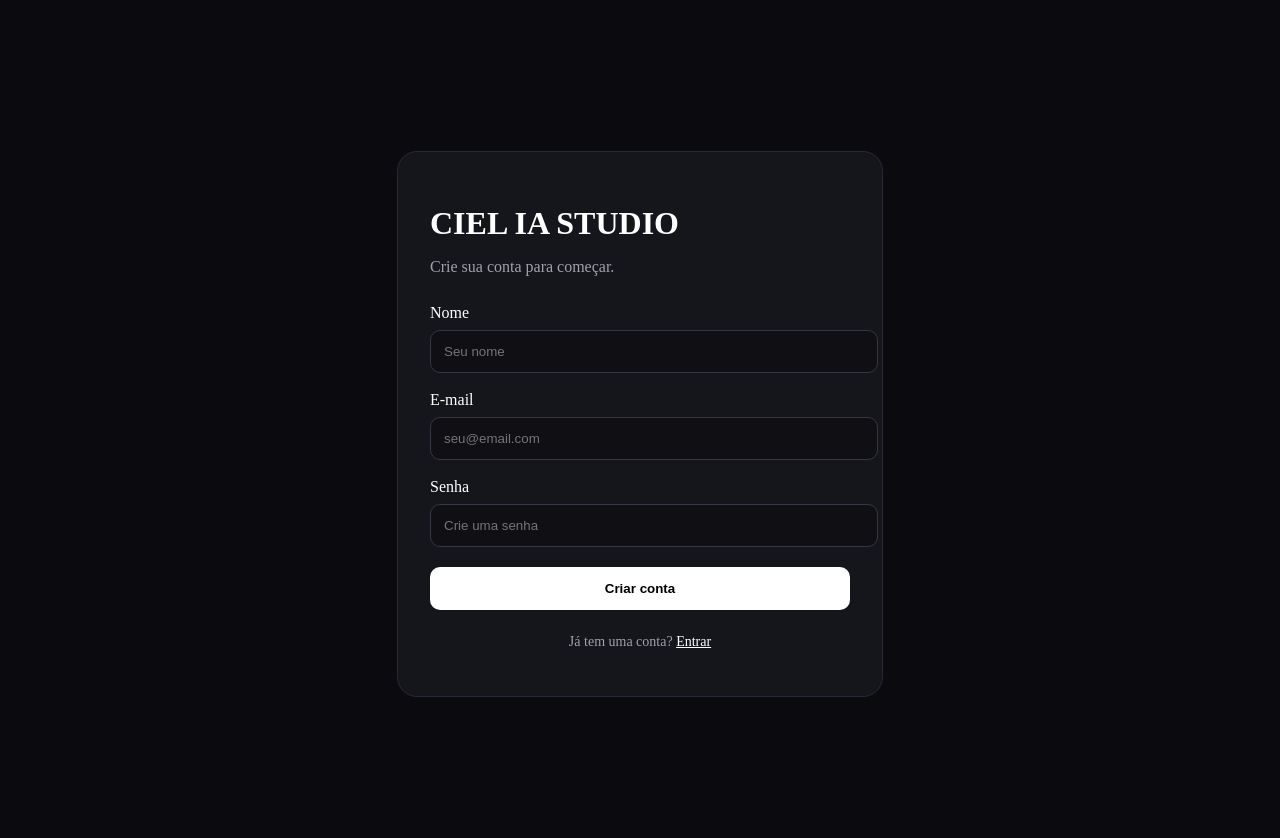
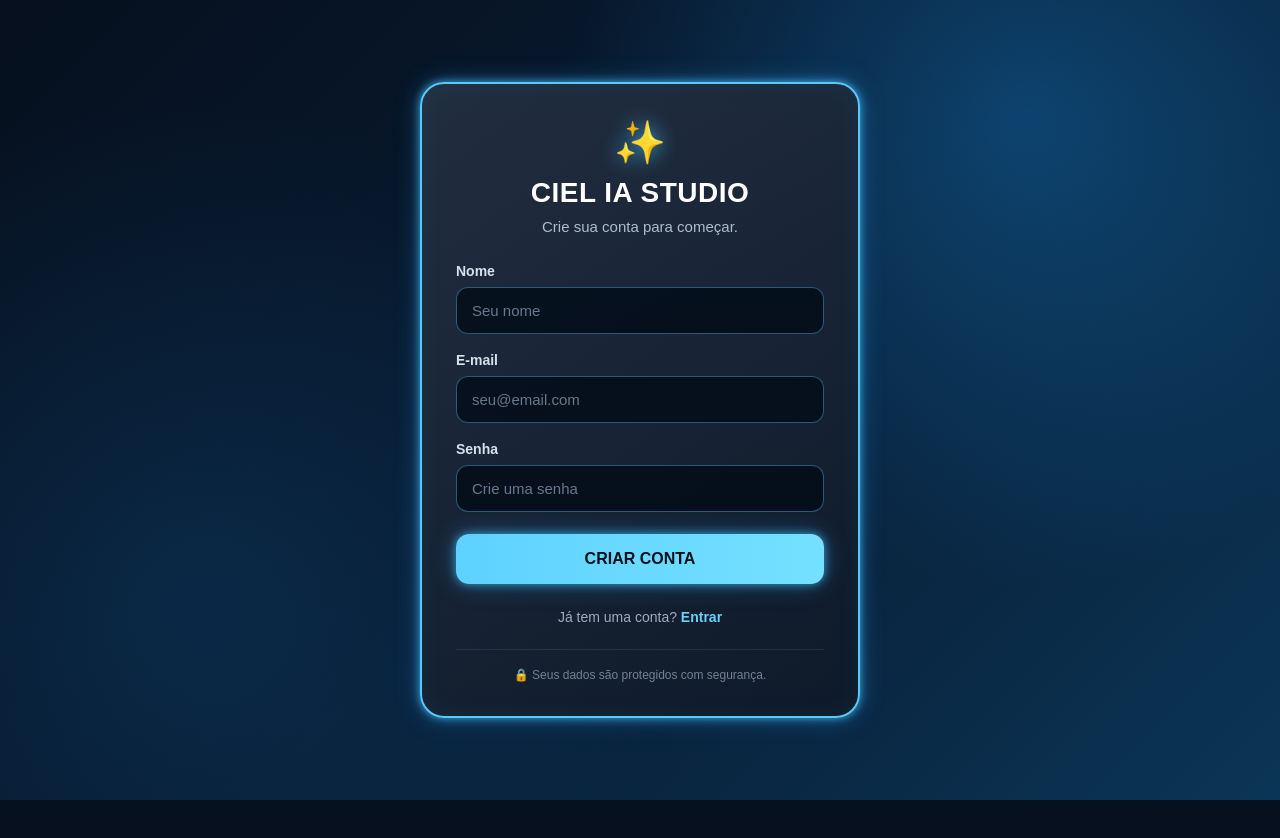
Before and after one commit to Ciel-dias/ciel-ia-studio, a Next.js app: page /cadastro in a window 1280 px wide. Shown: the top 838 px of the page. After the commit the page ends 800 px from the top, so only its background shows below. Built offline with nearby package versions, Linux system fonts and the light colour scheme.

Commit message:
Update page.tsx
Cadastro

```diff
--- a/src/app/cadastro/page.tsx
+++ b/src/app/cadastro/page.tsx
@@ -53,192 +53,421 @@ export default function CadastroPage() {
   }
 
   return (
-    <main
-      style={{
-        minHeight: "100vh",
-        display: "flex",
-        alignItems: "center",
-        justifyContent: "center",
-        padding: "24px",
-        background: "#0b0b0f",
-        color: "#ffffff",
-      }}
-    >
-      <div
-        style={{
-          width: "100%",
-          maxWidth: "420px",
-          padding: "32px",
-          borderRadius: "20px",
-          background: "#15151c",
-          border: "1px solid #292936",
-        }}
-      >
-        <h1
-          style={{
-            fontSize: "32px",
-            fontWeight: 700,
-            marginBottom: "8px",
-          }}
-        >
+    <>
+      <style jsx global>{`
+        * {
+          box-sizing: border-box;
+        }
+
+        html,
+        body {
+          margin: 0;
+          padding: 0;
+          background: #06101e;
+        }
+
+        body {
+          font-family: Arial, Helvetica, sans-serif;
+        }
+
+        a {
+          -webkit-tap-highlight-color: transparent;
+        }
+
+        .page {
+          min-height: 100vh;
+          display: flex;
+          align-items: center;
+          justify-content: center;
+          padding: 30px 20px;
+          color: #ffffff;
+
+          background:
+            radial-gradient(
+              circle at 80% 15%,
+              rgba(20, 119, 190, 0.42),
+              transparent 38%
+            ),
+            radial-gradient(
+              circle at 15% 75%,
+              rgba(15, 76, 125, 0.32),
+              transparent 40%
+            ),
+            linear-gradient(
+              135deg,
+              #06101e 0%,
+              #081a30 48%,
+              #0b3556 100%
+            );
+        }
+
+        .card {
+          width: 100%;
+          max-width: 440px;
+          padding: 34px;
+
+          border-radius: 24px;
+
+          background:
+            linear-gradient(
+              145deg,
+              rgba(35, 47, 65, 0.96),
+              rgba(14, 25, 40, 0.98)
+            );
+
+          border: 2px solid #58c9ff;
+
+          box-shadow:
+            0 0 8px rgba(70, 199, 255, 0.8),
+            0 0 25px rgba(43, 167, 255, 0.35),
+            inset 0 0 25px rgba(56, 174, 255, 0.07);
+        }
+
+        .logo {
+          text-align: center;
+          margin-bottom: 28px;
+        }
+
+        .logo-icon {
+          font-size: 42px;
+          margin-bottom: 10px;
+          filter: drop-shadow(
+            0 0 10px rgba(75, 199, 255, 0.8)
+          );
+        }
+
+        .logo-title {
+          margin: 0;
+          font-size: 28px;
+          font-weight: 800;
+          letter-spacing: 0.5px;
+        }
+
+        .logo-subtitle {
+          margin: 9px 0 0;
+          color: #aebdcd;
+          font-size: 15px;
+        }
+
+        .form {
+          width: 100%;
+        }
+
+        .field {
+          margin-bottom: 18px;
+        }
+
+        .label {
+          display: block;
+          margin-bottom: 8px;
+          color: #d5e1ec;
+          font-size: 14px;
+          font-weight: 700;
+        }
+
+        .input {
+          width: 100%;
+          padding: 14px 15px;
+
+          border-radius: 12px;
+          border: 1px solid rgba(94, 203, 255, 0.4);
+
+          outline: none;
+
+          background: rgba(3, 13, 25, 0.82);
+          color: #ffffff;
+
+          font-size: 15px;
+
+          transition:
+            border-color 0.2s ease,
+            box-shadow 0.2s ease,
+            background 0.2s ease;
+        }
+
+        .input::placeholder {
+          color: #68798b;
+        }
+
+        .input:focus {
+          border-color: #63d3ff;
+
+          background: rgba(3, 16, 30, 0.95);
+
+          box-shadow:
+            0 0 12px rgba(70, 199, 255, 0.25),
+            inset 0 0 10px rgba(56, 174, 255, 0.04);
+        }
+
+        .error {
+          margin: 2px 0 16px;
+          padding: 11px 13px;
+
+          border-radius: 10px;
+
+          background: rgba(239, 68, 68, 0.1);
+          border: 1px solid rgba(248, 113, 113, 0.3);
+
+          color: #fca5a5;
+          font-size: 13px;
+          line-height: 1.4;
+        }
+
+        .success {
+          margin: 2px 0 16px;
+          padding: 11px 13px;
+
+          border-radius: 10px;
+
+          background: rgba(34, 197, 94, 0.1);
+          border: 1px solid rgba(74, 222, 128, 0.3);
+
+          color: #86efac;
+          font-size: 13px;
+          line-height: 1.4;
+        }
+
+        .button {
+          width: 100%;
+          margin-top: 4px;
+          padding: 16px;
+
+          border: none;
+          border-radius: 13px;
+
+          cursor: pointer;
+
+          color: #04101b;
+
+          background:
+            linear-gradient(
+              90deg,
+              #5ed2ff,
+              #75e0ff
+            );
+
+          font-size: 16px;
+          font-weight: 800;
+
+          box-shadow:
+            0 0 10px rgba(70, 199, 255, 0.7),
+            0 0 24px rgba(43, 167, 255, 0.35);
+
+          transition:
+            transform 0.2s ease,
+            box-shadow 0.2s ease,
+            opacity 0.2s ease;
+        }
+
+        .button:hover {
+          transform: translateY(-2px);
+
+          box-shadow:
+            0 0 14px rgba(85, 211, 255, 1),
+            0 0 32px rgba(43, 167, 255, 0.55);
+        }
+
+        .button:active {
+          transform: scale(0.98);
+        }
+
+        .button:disabled {
+          cursor: not-allowed;
+          opacity: 0.6;
+          transform: none;
+        }
+
+        .login-text {
+          margin: 25px 0 0;
+
+          text-align: center;
+
+          color: #9eacbd;
+          font-size: 14px;
+        }
+
+        .login-link {
+          color: #68d2ff;
+          font-weight: 700;
+          text-decoration: none;
+
+          transition:
+            color 0.2s ease,
+            text-shadow 0.2s ease;
+        }
+
+        .login-link:hover {
+          color: #a4e9ff;
+
+          text-shadow:
+            0 0 10px rgba(75, 199, 255, 0.8);
+        }
+
+        .security {
+          margin-top: 24px;
+          padding-top: 18px;
+
+          border-top: 1px solid rgba(100, 180, 255, 0.14);
+
+          text-align: center;
+
+          color: #718297;
+          font-size: 12px;
+        }
+
+        @media (max-width: 520px) {
+          .page {
+            padding: 22px 14px;
+          }
+
+          .card {
+            padding: 25px 21px;
+            border-radius: 20px;
+          }
+
+          .logo-title {
+            font-size: 24px;
+          }
+
+          .logo-icon {
+            font-size: 36px;
+          }
+        }
+      `}</style>
+
+      <main className="page">
+        <section className="card">
+
+          {/* LOGO */}
+
+          <div className="logo">
+            <div className="logo-icon">
+              ✨
+            </div>
+
+            <h1 className="logo-title">
               CIEL IA STUDIO
             </h1>
 
-        <p
-          style={{
-            color: "#a1a1aa",
-            marginBottom: "28px",
-          }}
-        >
+            <p className="logo-subtitle">
               Crie sua conta para começar.
             </p>
+          </div>
 
-        <form onSubmit={handleCadastro}>
-          <label
-            style={{
-              display: "block",
-              marginBottom: "8px",
-            }}
+          {/* FORMULÁRIO */}
+
+          <form
+            className="form"
+            onSubmit={handleCadastro}
           >
+
+            {/* NOME */}
+
+            <div className="field">
+              <label className="label">
                 Nome
               </label>
 
               <input
+                className="input"
                 type="text"
                 value={nome}
-            onChange={(e) => setNome(e.target.value)}
+                onChange={(e) =>
+                  setNome(e.target.value)
+                }
                 placeholder="Seu nome"
                 required
-            style={{
-              width: "100%",
-              padding: "13px",
-              marginBottom: "18px",
-              borderRadius: "10px",
-              border: "1px solid #363642",
-              background: "#0f0f14",
-              color: "#ffffff",
-              outline: "none",
-            }}
               />
+            </div>
 
-          <label
-            style={{
-              display: "block",
-              marginBottom: "8px",
-            }}
-          >
+            {/* E-MAIL */}
+
+            <div className="field">
+              <label className="label">
                 E-mail
               </label>
 
               <input
+                className="input"
                 type="email"
                 value={email}
-            onChange={(e) => setEmail(e.target.value)}
+                onChange={(e) =>
+                  setEmail(e.target.value)
+                }
                 placeholder="seu@email.com"
                 required
-            style={{
-              width: "100%",
-              padding: "13px",
-              marginBottom: "18px",
-              borderRadius: "10px",
-              border: "1px solid #363642",
-              background: "#0f0f14",
-              color: "#ffffff",
-              outline: "none",
-            }}
               />
+            </div>
 
-          <label
-            style={{
-              display: "block",
-              marginBottom: "8px",
-            }}
-          >
+            {/* SENHA */}
+
+            <div className="field">
+              <label className="label">
                 Senha
               </label>
 
               <input
+                className="input"
                 type="password"
                 value={password}
-            onChange={(e) => setPassword(e.target.value)}
+                onChange={(e) =>
+                  setPassword(e.target.value)
+                }
                 placeholder="Crie uma senha"
                 required
                 minLength={6}
-            style={{
-              width: "100%",
-              padding: "13px",
-              marginBottom: "20px",
-              borderRadius: "10px",
-              border: "1px solid #363642",
-              background: "#0f0f14",
-              color: "#ffffff",
-              outline: "none",
-            }}
               />
+            </div>
+
+            {/* ERRO */}
 
             {error && (
-            <p
-              style={{
-                color: "#f87171",
-                marginBottom: "16px",
-                fontSize: "14px",
-              }}
-            >
+              <div className="error">
                 {error}
-            </p>
+              </div>
             )}
 
+            {/* SUCESSO */}
+
             {message && (
-            <p
-              style={{
-                color: "#4ade80",
-                marginBottom: "16px",
-                fontSize: "14px",
-              }}
-            >
+              <div className="success">
                 {message}
-            </p>
+              </div>
             )}
+
+            {/* BOTÃO */}
 
             <button
               type="submit"
+              className="button"
               disabled={loading}
-            style={{
-              width: "100%",
-              padding: "14px",
-              borderRadius: "10px",
-              border: "none",
-              background: "#ffffff",
-              color: "#000000",
-              fontWeight: 600,
-              cursor: loading ? "not-allowed" : "pointer",
-              opacity: loading ? 0.6 : 1,
-            }}
             >
-            {loading ? "Criando..." : "Criar conta"}
+              {loading
+                ? "Criando..."
+                : "CRIAR CONTA"}
             </button>
+
           </form>
 
-        <p
-          style={{
-            marginTop: "24px",
-            textAlign: "center",
-            color: "#a1a1aa",
-            fontSize: "14px",
-          }}
-        >
+          {/* LOGIN */}
+
+          <p className="login-text">
             Já tem uma conta?{" "}
+
             <a
               href="/login"
-            style={{
-              color: "#ffffff",
-              textDecoration: "underline",
-            }}
+              className="login-link"
             >
               Entrar
             </a>
           </p>
+
+          <div className="security">
+            🔒 Seus dados são protegidos com segurança.
           </div>
+
+        </section>
       </main>
+    </>
   );
 }
```
Lines whose indentation alone changed are shown as unchanged.
